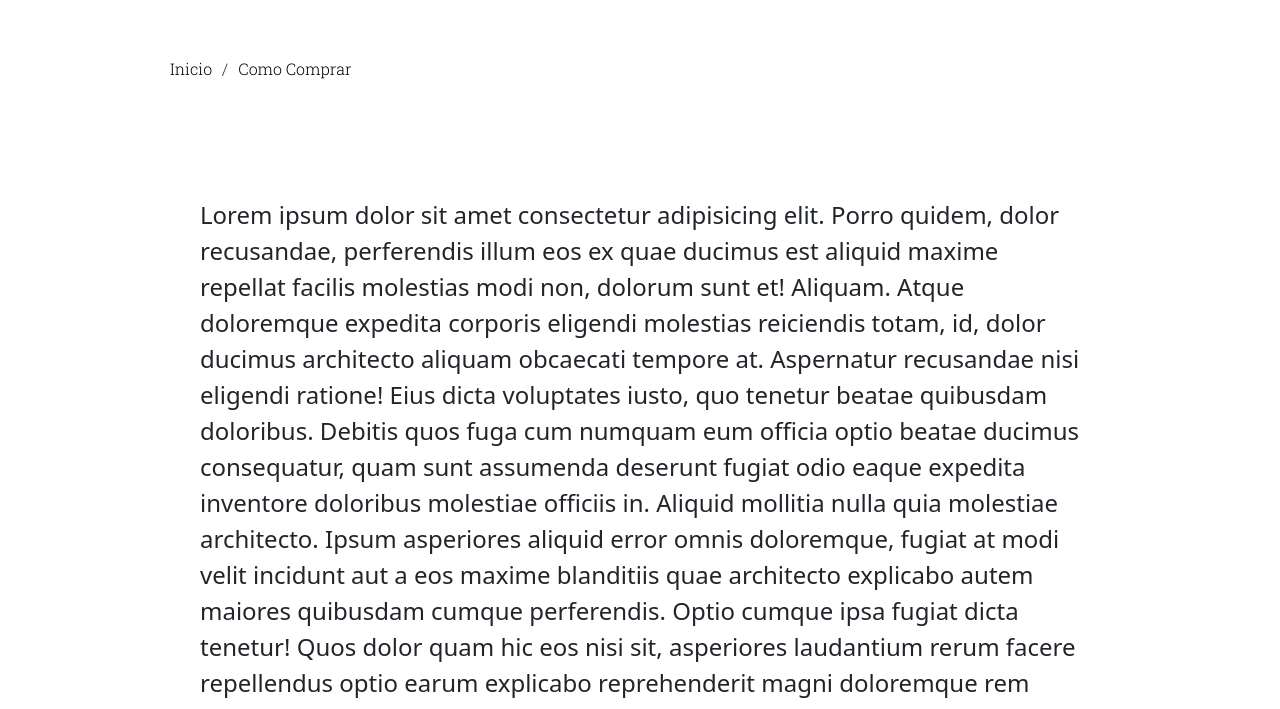
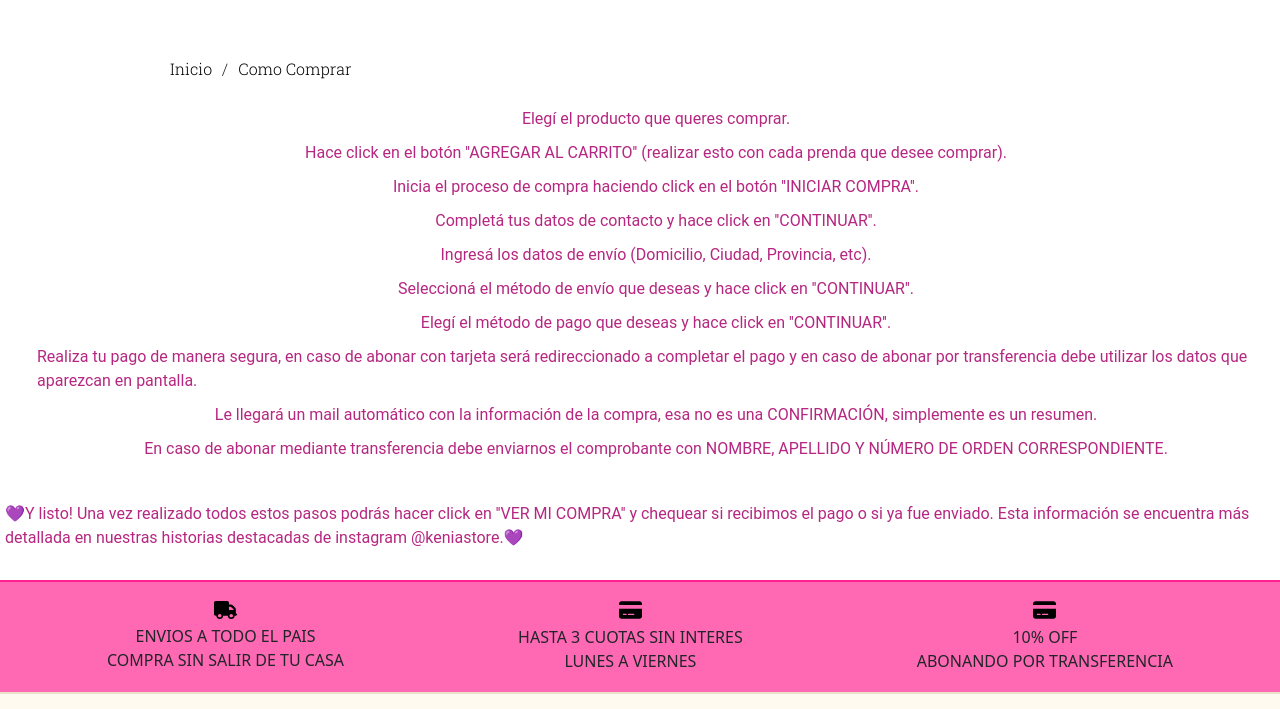
Before and after one commit to AgustinaBriasco/Preentrega2Briasco, a plain HTML site: page ComoComprar.html in a window 1280 px wide. Shown: the part 353-1062 px from the top of the page. Drawn offline with nearby package versions, Linux system fonts and the light colour scheme; a web font is replaced by a local one.

Commit message:
arregle como comprar

```diff
--- a/ComoComprar.html
+++ b/ComoComprar.html
@@ -17,6 +17,10 @@
     <link rel="preconnect" href="https://fonts.googleapis.com">
     <link rel="preconnect" href="https://fonts.gstatic.com" crossorigin>
     <link href="https://fonts.googleapis.com/css2?family=Playfair+Display:ital,wght@0,500;1,400&family=Roboto+Mono:wght@300&family=Roboto+Slab:wght@300&display=swap" rel="stylesheet">
+
+    <link rel="preconnect" href="https://fonts.googleapis.com">
+    <link rel="preconnect" href="https://fonts.gstatic.com" crossorigin>
+    <link href="https://fonts.googleapis.com/css2?family=Noto+Serif&display=swap" rel="stylesheet">
 
     <script src="https://kit.fontawesome.com/2b64a47928.js" crossorigin="anonymous"></script>
     <title>Document</title>
@@ -97,14 +101,22 @@
         <p><a href="Contacto.html" class="temporal">Como Comprar</a></p>
     </section>
 
-      <p class="texto">Lorem ipsum dolor sit amet consectetur adipisicing elit. Porro quidem, dolor recusandae, perferendis illum eos ex quae ducimus est aliquid maxime repellat facilis molestias modi non, dolorum sunt et! Aliquam.
-      Atque doloremque expedita corporis eligendi molestias reiciendis totam, id, dolor ducimus architecto aliquam obcaecati tempore at. Aspernatur recusandae nisi eligendi ratione! Eius dicta voluptates iusto, quo tenetur beatae quibusdam doloribus.
-      Debitis quos fuga cum numquam eum officia optio beatae ducimus consequatur, quam sunt assumenda deserunt fugiat odio eaque expedita inventore doloribus molestiae officiis in. Aliquid mollitia nulla quia molestiae architecto.
-      Ipsum asperiores aliquid error omnis doloremque, fugiat at modi velit incidunt aut a eos maxime blanditiis quae architecto explicabo autem maiores quibusdam cumque perferendis. Optio cumque ipsa fugiat dicta tenetur!
-      Quos dolor quam hic eos nisi sit, asperiores laudantium rerum facere repellendus optio earum explicabo reprehenderit magni doloremque rem nostrum soluta harum dolore omnis in adipisci expedita inventore voluptatibus. Expedita.
-      Porro omnis, sequi vel, hic, libero atque voluptatem rem magnam quia autem blanditiis? Illum deserunt omnis provident dicta recusandae quaerat a tempora expedita quos obcaecati dolore, quae aspernatur error? Accusantium.
-      Obcaecati deleniti adipisci ut delectus animi, laborum architecto est! Ad possimus architecto, accusantium sunt obcaecati numquam rem cupiditate nemo nostrum, officia distinctio. Quaerat modi ea itaque suscipit? Possimus, similique nostrum.
-      Enim a dicta, voluptate aspernatur laudantium vero, voluptatibus natus quae libero totam debitis itaque consectetur et exercitationem ducimus odio nulla quibusdam ipsum vitae voluptatem veritatis delectus illum fugit. Voluptas, minus!</p>
+    <section class="texto-comprar-container">
+      <ol class="texto-comprar">
+        <li class="txt-comprar">Elegí el producto que queres comprar.</li>
+        <li class="txt-comprar">Hace click en el botón ''AGREGAR AL CARRITO'' (realizar esto con cada prenda que desee comprar).</li>
+        <li class="txt-comprar">Inicia el proceso de compra haciendo click en el botón ''INICIAR COMPRA''.</li>
+        <li class="txt-comprar">Completá tus datos de contacto y hace click en ''CONTINUAR''.</li>
+        <li class="txt-comprar">Ingresá los datos de envío (Domicilio, Ciudad, Provincia, etc).</li>
+        <li class="txt-comprar">Seleccioná el método de envío que deseas y hace click en ''CONTINUAR''.</li>
+        <li class="txt-comprar">Elegí el método de pago que deseas y hace click en ''CONTINUAR''.</li>
+        <li class="txt-comprar">Realiza tu pago de manera segura, en caso de abonar con tarjeta será redireccionado a completar el pago y en caso de abonar por transferencia debe utilizar los datos que aparezcan en pantalla.</li>
+        <li class="txt-comprar">Le llegará un mail automático con la información de la compra, esa no es una CONFIRMACIÓN, simplemente es un resumen.</li>
+        <li class="txt-comprar">En caso de abonar mediante transferencia debe enviarnos el comprobante con NOMBRE, APELLIDO Y NÚMERO DE ORDEN CORRESPONDIENTE.</li>
+      </ol>
+
+      <p class="txt-comprar ult">💜Y listo! Una vez realizado todos estos pasos podrás hacer click en ''VER MI COMPRA'' y chequear si recibimos el pago o si ya fue enviado. Esta información se encuentra más detallada en nuestras historias destacadas de instagram @keniastore.💜</p>
+    </section>
     </main>
 
     <!-- Footer -->
--- a/style.css
+++ b/style.css
@@ -473,9 +473,40 @@
     font-weight: bold;
     margin: 0;
     color: #9f116a;
+    font-size: 18px;
+    font-family: 'Roboto', sans-serif;
 }
 
 .respuesta {
     margin: 20px;
     color: #b52780;
+    font-family: 'Roboto', sans-serif;
 }
+
+/*Como comprar*/
+
+.texto-comprar-container {
+    display: flex;
+    justify-content: center;
+    flex-direction: column;
+}
+
+.texto-comprar {
+    display: flex;
+    justify-content: center;
+    flex-direction: column;
+}
+
+.txt-comprar {
+    display: flex;
+    justify-content: center;
+    align-items: center;
+    margin: 5px;
+    color: #b52780;
+    font-family: 'Roboto', sans-serif;
+}
+
+.ult {
+    margin-top: 20px;
+    margin-bottom: 30px;
+}
```
